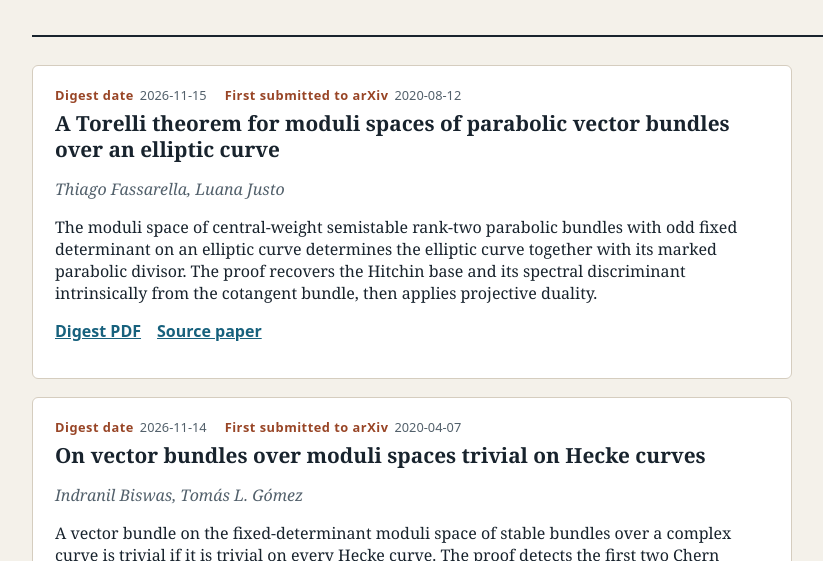
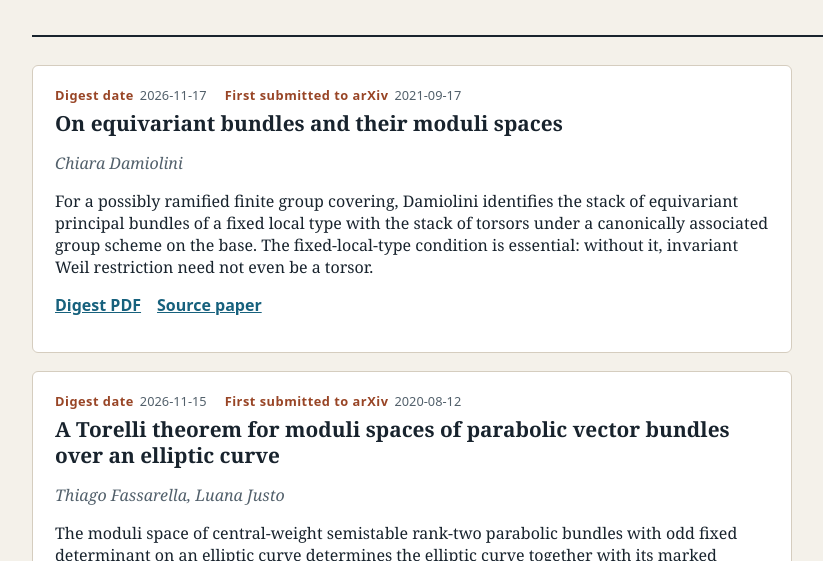
Before and after one commit to Yoaskay/daily-math-paper-digest-pages, a plain HTML site: page topics/algebraic-geometry.html in a window 1280 px wide. Shown: the part 239-800 px from the top of the page, without its empty margins (158-981 px from the left). Drawn offline with Linux system fonts and the light colour scheme.

Commit message:
Publish digest site for 2026-11-17

```diff
--- a/topics/algebraic-geometry.html
+++ b/topics/algebraic-geometry.html
@@ -14,6 +14,16 @@
     <p>Miscellaneous topics in algebraic geometry.</p></header>
     <section class="digest-list" aria-label="Algebraic geometry digests">
     <article class="digest">
+<dl class="dates">
+<div><dt>Digest date</dt><dd>2026-11-17</dd></div>
+<div><dt>First submitted to arXiv</dt><dd>2021-09-17</dd></div>
+</dl>
+<h2>On equivariant bundles and their moduli spaces</h2>
+<p class="authors">Chiara Damiolini</p>
+<p>For a possibly ramified finite group covering, Damiolini identifies the stack of equivariant principal bundles of a fixed local type with the stack of torsors under a canonically associated group scheme on the base. The fixed-local-type condition is essential: without it, invariant Weil restriction need not even be a torsor.</p>
+<p class="links"><a href="../digests/2026-11-17-arxiv-2109.08698.pdf">Digest PDF</a> <a href="https://arxiv.org/abs/2109.08698v1">Source paper</a></p>
+</article>
+<article class="digest">
 <dl class="dates">
 <div><dt>Digest date</dt><dd>2026-11-15</dd></div>
 <div><dt>First submitted to arXiv</dt><dd>2020-08-12</dd></div>
```
Also changed, not shown: index.html (+1 -1 lines), 1 other file.
